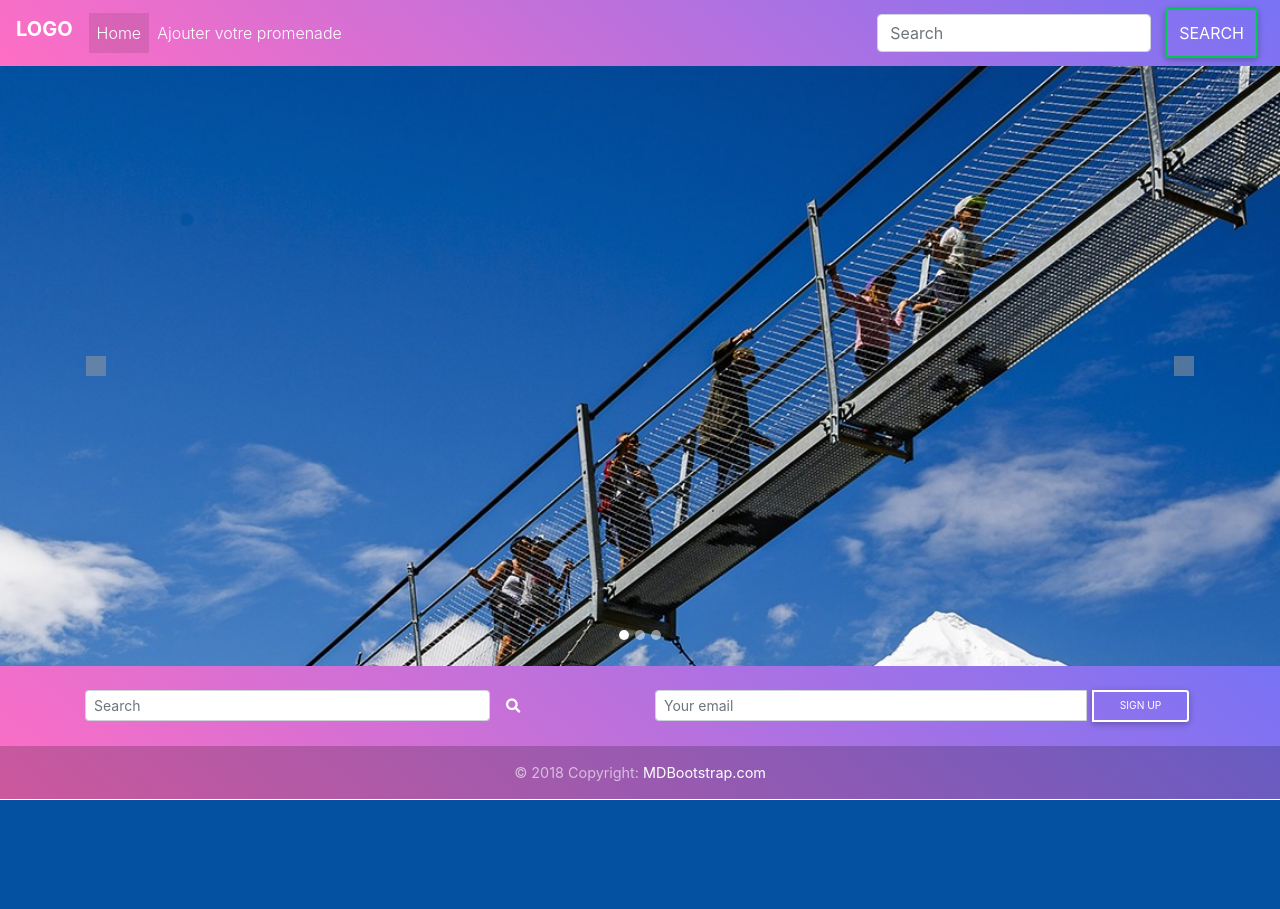
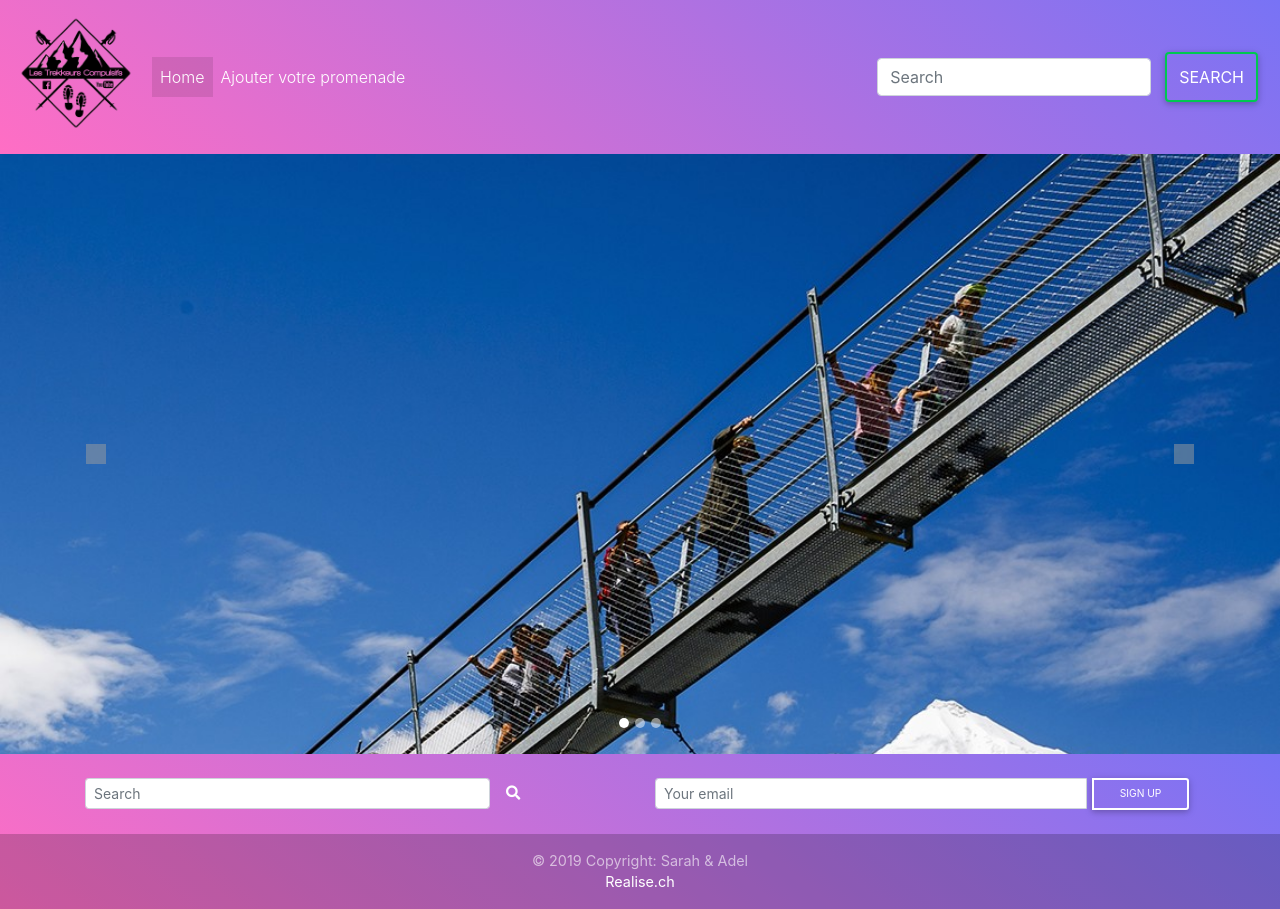
Before and after one commit to ramosarah/projet6, a PHP site: page / in a window 1280 px wide. Before the commit the page ends 800 px from the top, so only its background shows below. Run offline with PHP 8.4, Linux system fonts and the light colour scheme; data that the repository does not hold is empty; some libraries are stand-ins or nearby versions; grey boxes are pictures that could not be loaded.

Commit message:
logo insert

```diff
--- a/www/footer.php
+++ b/www/footer.php
@@ -41,8 +41,8 @@
         <!-- Footer Elements -->
 
         <!-- Copyright -->
-        <div class="footer-copyright text-center py-3">© 2018 Copyright:
-            <a href="https://mdbootstrap.com/education/bootstrap/"> MDBootstrap.com</a>
+        <div class="footer-copyright text-center py-3">© 2019 Copyright: Sarah & Adel<br>
+            <a href="https://Realise.ch"> Realise.ch</a>
         </div>
         <!-- Copyright -->
 
--- a/www/header.php
+++ b/www/header.php
@@ -10,7 +10,7 @@ require_once "database.php";
             <span class="navbar-toggler-icon "></span>
         </button>
         <div class="collapse navbar-collapse" id="navbarTogglerDemo01">
-            <a class="navbar-brand text-white h4" href="index.php"><strong>LOGO</strong></a>
+            <a class="navbar-brand text-white h4" href="index.php"><img src="/assets/img/logo.png" class="logo"></a>
             <ul class="navbar-nav mr-auto mt-2 mt-lg-0">
                 <li class="nav-item active">
                     <a class="nav-link text-white" href="index.php">Home <span class="sr-only">(current)</span></a>
--- a/www/style.css
+++ b/www/style.css
@@ -59,7 +59,9 @@
     overflow:hidden; /*hide bounds of image */
     height: 600px;
 }
-
+.logo{
+    height: 120px;
+}
 
 
 
```
Also changed, not shown: www/searchProm.php (deleted, +0 -44 lines), www/assets/img/logo.png (added).
